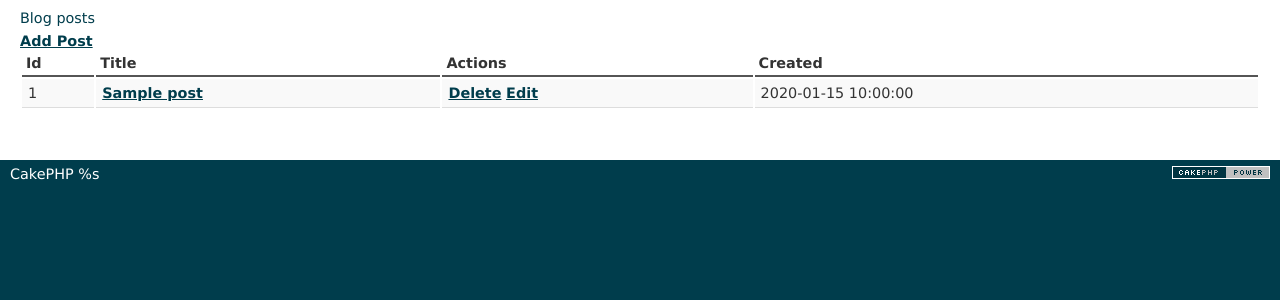
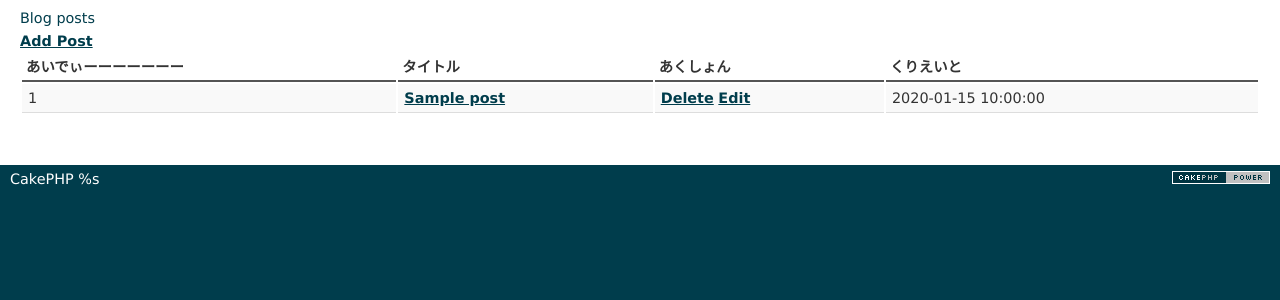
Before and after one commit to ishimaruco/PHP_hands-on_ishmaru, a CakePHP app: the page made by app/View/Posts/index.ctp in a window 1280 px wide. Shown: the part 47-347 px from the top of the page. Run offline with PHP 8.4 and a stand-in for CakePHP, Linux system fonts and the light colour scheme; the template is opened without the code that fills it: most values are stand-ins (such as "Sample title", 1, 10 or a date in 2020); data that the repository does not hold is empty; some libraries are stand-ins or nearby versions.

Commit message:
change massage

```diff
--- a/app/View/Posts/index.ctp
+++ b/app/View/Posts/index.ctp
@@ -7,10 +7,10 @@
 ); ?>
 <table>
     <tr>
-        <th>Id</th>
-        <th>Title</th>
-        <th>Actions</th>
-        <th>Created</th>
+        <th>あいでぃーーーーーーー</th>
+        <th>タイトル</th>
+        <th>あくしょん</th>
+        <th>くりえいと</th>
     </tr>
 
     <!-- ここから、$posts配列をループして、投稿記事の情報を表示 -->
```
Also changed, not shown: app/index.ctp (deleted).
